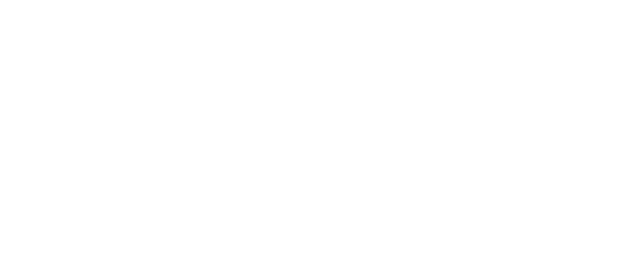
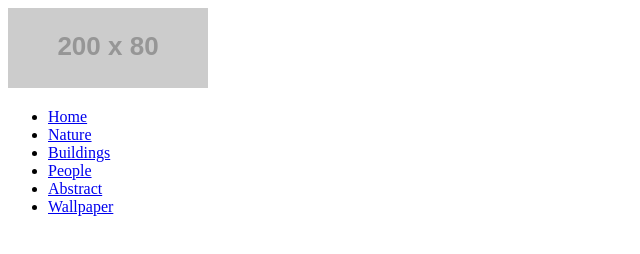
Before and after one commit to Dilnoza-frontend/demo-photo-gallery, a plain HTML site: page index.html in a window 1280 px wide. Shown: the whole page, without its empty margins (0-640 px from the left). Drawn offline with Linux system fonts and the light colour scheme; placeholder pictures from the web are drawn by us.

Commit message:
Add site header

```diff
--- a/index.html
+++ b/index.html
@@ -8,5 +8,29 @@
 </head>
 <body>
 
+  <!-- Site header -->
+  <header>
+    <a href="#">
+      <img src="https://via.placeholder.com/200/80" alt="placeholder logo" width="200" height="80">
+    </a>
+
+    <nav>
+      <ul>
+
+          <li><a href="index.html">Home</a></li>
+          <li><a href="index.html">Nature</a></li>
+          <li><a href="index.html">Buildings</a></li>
+          <li><a href="index.html">People</a></li>
+          <li><a href="index.html">Abstract</a></li>
+          <li><a href="index.html">Wallpaper</a></li>
+
+      </ul>
+    </nav>
+
+
+
+
+
+  </header>
 </body>
 </html>
```
